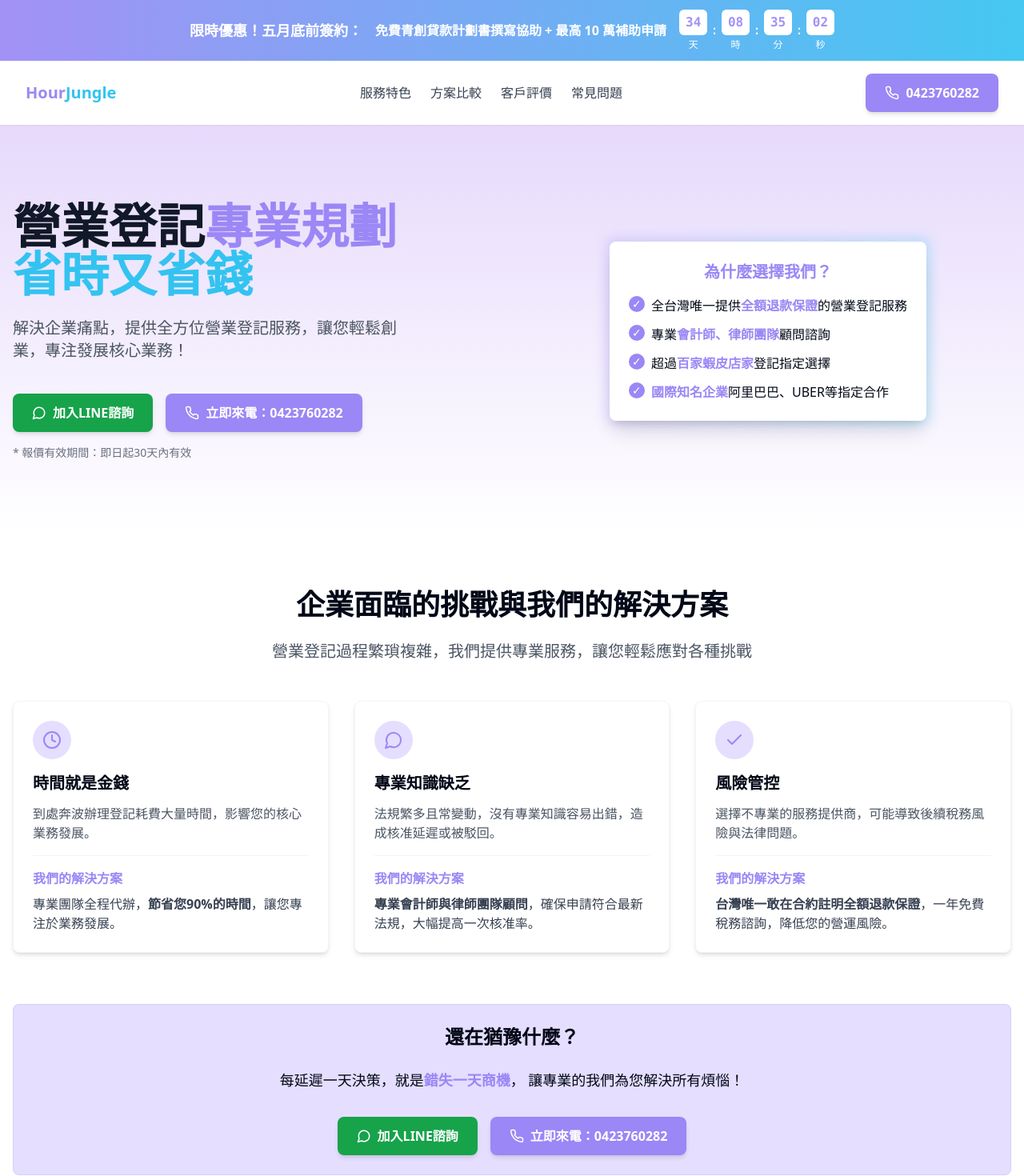
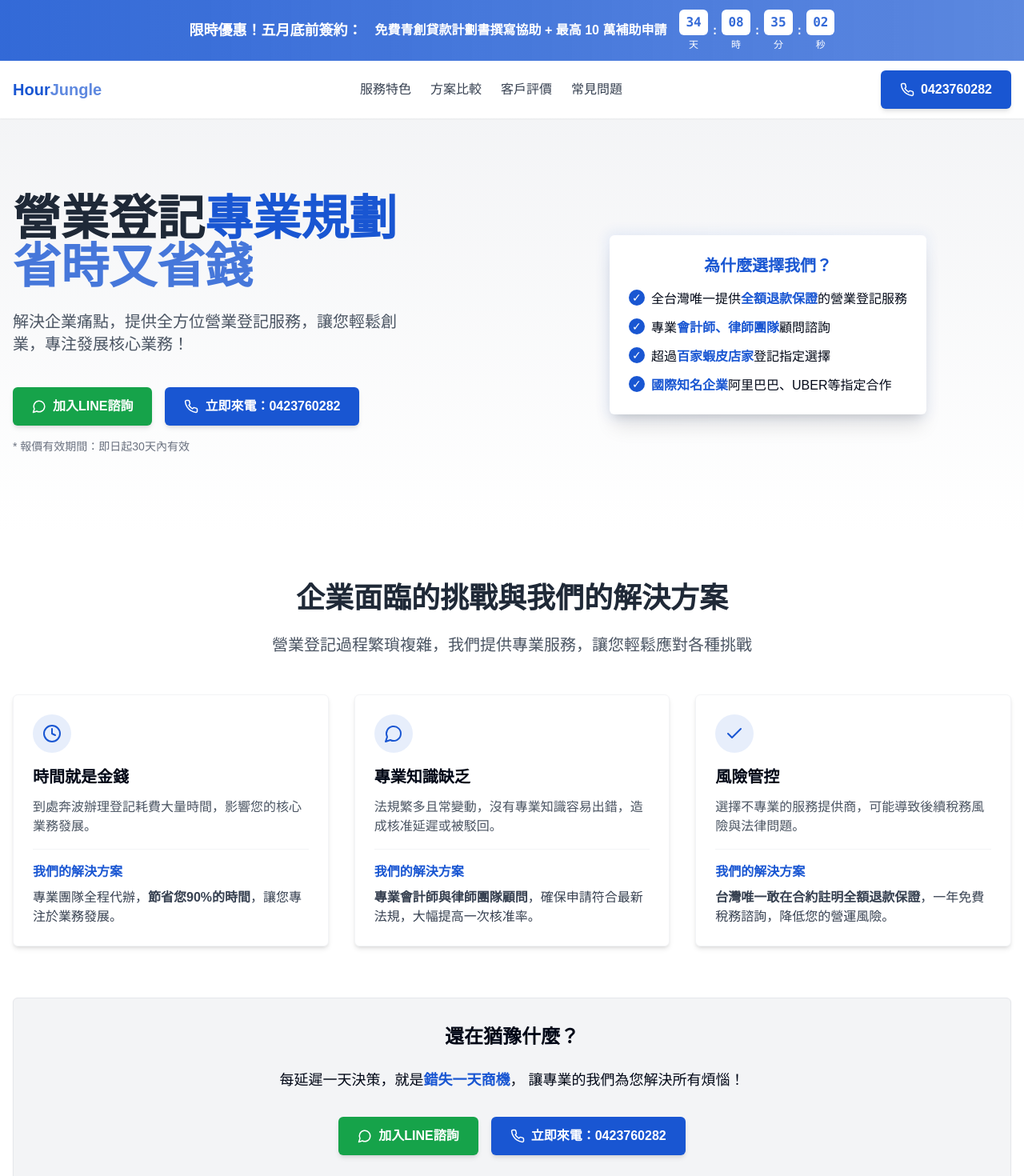
Before and after one commit to lgscvb/hourjungle-sales-booster, a React (Vite) app: page / in a window 1280 px wide. Shown: the top 1470 px of the page at 80% size. Built offline with nearby package versions, Linux system fonts and the light colour scheme.

Commit message:
Refactor: Update website style
Update the website's style to match the main website's visual style.

```diff
--- a/src/components/CountdownBanner.tsx
+++ b/src/components/CountdownBanner.tsx
@@ -34,7 +34,7 @@ const CountdownBanner: React.FC = () => {
   }, []);
 
   return (
-    <div className="bg-gradient-to-r from-brand-purple to-brand-blue text-white py-3 animate-pulse-slow">
+    <div className="bg-gradient-to-r from-primary to-primary/80 text-white py-3 animate-pulse-slow">
       <div className="container mx-auto px-4">
         <div className="flex flex-col md:flex-row items-center justify-center text-center gap-2 md:gap-4">
           <span className="font-semibold text-lg">限時優惠！五月底前簽約：</span>
@@ -43,28 +43,28 @@ const CountdownBanner: React.FC = () => {
           </span>
           <div className="flex items-center gap-1 font-mono">
             <div className="flex flex-col items-center">
-              <span className="bg-white text-brand-purple px-2 py-1 rounded-md text-sm md:text-base font-bold">
+              <span className="bg-white text-primary px-2 py-1 rounded-md text-sm md:text-base font-bold">
                 {timeLeft.days.toString().padStart(2, "0")}
               </span>
               <span className="text-xs mt-1">天</span>
             </div>
             :
             <div className="flex flex-col items-center">
-              <span className="bg-white text-brand-purple px-2 py-1 rounded-md text-sm md:text-base font-bold">
+              <span className="bg-white text-primary px-2 py-1 rounded-md text-sm md:text-base font-bold">
                 {timeLeft.hours.toString().padStart(2, "0")}
               </span>
               <span className="text-xs mt-1">時</span>
             </div>
             :
             <div className="flex flex-col items-center">
-              <span className="bg-white text-brand-purple px-2 py-1 rounded-md text-sm md:text-base font-bold">
+              <span className="bg-white text-primary px-2 py-1 rounded-md text-sm md:text-base font-bold">
                 {timeLeft.minutes.toString().padStart(2, "0")}
               </span>
               <span className="text-xs mt-1">分</span>
             </div>
             :
             <div className="flex flex-col items-center">
-              <span className="bg-white text-brand-purple px-2 py-1 rounded-md text-sm md:text-base font-bold">
+              <span className="bg-white text-primary px-2 py-1 rounded-md text-sm md:text-base font-bold">
                 {timeLeft.seconds.toString().padStart(2, "0")}
               </span>
               <span className="text-xs mt-1">秒</span>
--- a/src/components/Features.tsx
+++ b/src/components/Features.tsx
@@ -5,7 +5,7 @@ import { Check, Clock, MessageCircle, Phone } from "lucide-react";
 const Features: React.FC = () => {
   return (
     <section id="features" className="py-16 bg-white">
-      <div className="container mx-auto px-4">
+      <div className="container-custom">
         <h2 className="section-title">企業面臨的挑戰與我們的解決方案</h2>
         <p className="section-subtitle">
           營業登記過程繁瑣複雜，我們提供專業服務，讓您輕鬆應對各種挑戰
@@ -14,15 +14,15 @@ const Features: React.FC = () => {
         <div className="grid grid-cols-1 md:grid-cols-3 gap-8 mt-12">
           {/* Pain Point 1 */}
           <div className="feature-card">
-            <div className="rounded-full bg-brand-light-purple w-12 h-12 flex items-center justify-center mb-4">
-              <Clock className="text-brand-purple" size={24} />
+            <div className="rounded-full bg-primary/10 w-12 h-12 flex items-center justify-center mb-4">
+              <Clock className="text-primary" size={24} />
             </div>
             <h3 className="text-xl font-bold mb-3">時間就是金錢</h3>
             <p className="text-gray-600 mb-4">
               到處奔波辦理登記耗費大量時間，影響您的核心業務發展。
             </p>
             <div className="border-t border-gray-100 pt-4 mt-auto">
-              <h4 className="font-semibold text-brand-purple mb-2">我們的解決方案</h4>
+              <h4 className="font-semibold text-primary mb-2">我們的解決方案</h4>
               <p className="text-gray-700">
                 專業團隊全程代辦，<strong>節省您90%的時間</strong>，讓您專注於業務發展。
               </p>
@@ -31,15 +31,15 @@ const Features: React.FC = () => {
 
           {/* Pain Point 2 */}
           <div className="feature-card">
-            <div className="rounded-full bg-brand-light-purple w-12 h-12 flex items-center justify-center mb-4">
-              <MessageCircle className="text-brand-purple" size={24} />
+            <div className="rounded-full bg-primary/10 w-12 h-12 flex items-center justify-center mb-4">
+              <MessageCircle className="text-primary" size={24} />
             </div>
             <h3 className="text-xl font-bold mb-3">專業知識缺乏</h3>
             <p className="text-gray-600 mb-4">
               法規繁多且常變動，沒有專業知識容易出錯，造成核准延遲或被駁回。
             </p>
             <div className="border-t border-gray-100 pt-4 mt-auto">
-              <h4 className="font-semibold text-brand-purple mb-2">我們的解決方案</h4>
+              <h4 className="font-semibold text-primary mb-2">我們的解決方案</h4>
               <p className="text-gray-700">
                 <strong>專業會計師與律師團隊顧問</strong>，確保申請符合最新法規，大幅提高一次核准率。
               </p>
@@ -48,15 +48,15 @@ const Features: React.FC = () => {
 
           {/* Pain Point 3 */}
           <div className="feature-card">
-            <div className="rounded-full bg-brand-light-purple w-12 h-12 flex items-center justify-center mb-4">
-              <Check className="text-brand-purple" size={24} />
+            <div className="rounded-full bg-primary/10 w-12 h-12 flex items-center justify-center mb-4">
+              <Check className="text-primary" size={24} />
             </div>
             <h3 className="text-xl font-bold mb-3">風險管控</h3>
             <p className="text-gray-600 mb-4">
               選擇不專業的服務提供商，可能導致後續稅務風險與法律問題。
             </p>
             <div className="border-t border-gray-100 pt-4 mt-auto">
-              <h4 className="font-semibold text-brand-purple mb-2">我們的解決方案</h4>
+              <h4 className="font-semibold text-primary mb-2">我們的解決方案</h4>
               <p className="text-gray-700">
                 <strong>台灣唯一敢在合約註明全額退款保證</strong>，一年免費稅務諮詢，降低您的營運風險。
               </p>
@@ -64,10 +64,10 @@ const Features: React.FC = () => {
           </div>
         </div>
 
-        <div className="mt-16 bg-brand-light-purple p-6 rounded-lg border border-brand-purple/20">
+        <div className="mt-16 bg-secondary p-8 rounded-md border border-gray-200 shadow-sm">
           <h3 className="text-2xl font-bold text-center mb-6">還在猶豫什麼？</h3>
           <p className="text-center text-lg mb-8">
-            每延遲一天決策，就是<span className="text-brand-purple font-bold">錯失一天商機</span>，
+            每延遲一天決策，就是<span className="text-primary font-bold">錯失一天商機</span>，
             讓專業的我們為您解決所有煩惱！
           </p>
 
--- a/src/components/Hero.tsx
+++ b/src/components/Hero.tsx
@@ -1,18 +1,19 @@
+
 import React from "react";
 import { Button } from "@/components/ui/button";
 import { Phone, MessageCircle as MessageSquare } from "lucide-react";
 
 const Hero: React.FC = () => {
   return (
-    <div className="bg-gradient-to-b from-accent to-white">
-      <div className="container mx-auto px-4 py-16 md:py-24">
+    <div className="bg-gradient-to-b from-secondary to-white py-16 md:py-24">
+      <div className="container-custom">
         <div className="flex flex-col md:flex-row gap-8 items-center">
           <div className="flex-1 space-y-6">
-            <h1 className="text-4xl md:text-5xl lg:text-6xl font-bold leading-tight text-gray-900">
+            <h1 className="text-4xl md:text-5xl lg:text-6xl font-bold leading-tight text-gray-800">
               營業登記
-              <span className="text-brand-purple">專業規劃</span>
+              <span className="text-primary">專業規劃</span>
               <br />
-              <span className="text-brand-blue">省時又省錢</span>
+              <span className="text-primary/80">省時又省錢</span>
             </h1>
 
             <p className="text-xl text-gray-600 max-w-lg">
@@ -64,25 +65,25 @@ const Hero: React.FC = () => {
 
           <div className="flex-1 flex justify-center">
             <div className="relative">
-              <div className="absolute -inset-1 bg-gradient-to-r from-brand-purple to-brand-blue rounded-lg blur opacity-30"></div>
-              <div className="bg-white p-6 rounded-lg shadow-xl relative">
-                <h3 className="text-xl font-bold text-center mb-4 text-brand-purple">為什麼選擇我們？</h3>
+              <div className="absolute -inset-1 bg-gradient-to-r from-primary/30 to-primary/20 rounded-lg blur opacity-30"></div>
+              <div className="bg-white p-6 rounded-md shadow-xl relative">
+                <h3 className="text-xl font-bold text-center mb-4 text-primary">為什麼選擇我們？</h3>
                 <ul className="space-y-3">
                   <li className="flex items-start">
-                    <span className="inline-flex items-center justify-center h-5 w-5 rounded-full bg-brand-purple text-white text-sm mr-2">✓</span>
-                    <span>全台灣唯一提供<strong className="text-brand-purple">全額退款保證</strong>的營業登記服務</span>
+                    <span className="inline-flex items-center justify-center h-5 w-5 rounded-full bg-primary text-white text-sm mr-2">✓</span>
+                    <span>全台灣唯一提供<strong className="text-primary">全額退款保證</strong>的營業登記服務</span>
                   </li>
                   <li className="flex items-start">
-                    <span className="inline-flex items-center justify-center h-5 w-5 rounded-full bg-brand-purple text-white text-sm mr-2">✓</span>
-                    <span>專業<strong className="text-brand-purple">會計師、律師團隊</strong>顧問諮詢</span>
+                    <span className="inline-flex items-center justify-center h-5 w-5 rounded-full bg-primary text-white text-sm mr-2">✓</span>
+                    <span>專業<strong className="text-primary">會計師、律師團隊</strong>顧問諮詢</span>
                   </li>
                   <li className="flex items-start">
-                    <span className="inline-flex items-center justify-center h-5 w-5 rounded-full bg-brand-purple text-white text-sm mr-2">✓</span>
-                    <span>超過<strong className="text-brand-purple">百家蝦皮店家</strong>登記指定選擇</span>
+                    <span className="inline-flex items-center justify-center h-5 w-5 rounded-full bg-primary text-white text-sm mr-2">✓</span>
+                    <span>超過<strong className="text-primary">百家蝦皮店家</strong>登記指定選擇</span>
                   </li>
                   <li className="flex items-start">
-                    <span className="inline-flex items-center justify-center h-5 w-5 rounded-full bg-brand-purple text-white text-sm mr-2">✓</span>
-                    <span><strong className="text-brand-purple">國際知名企業</strong>阿里巴巴、UBER等指定合作</span>
+                    <span className="inline-flex items-center justify-center h-5 w-5 rounded-full bg-primary text-white text-sm mr-2">✓</span>
+                    <span><strong className="text-primary">國際知名企業</strong>阿里巴巴、UBER等指定合作</span>
                   </li>
                 </ul>
               </div>
--- a/src/components/Navbar.tsx
+++ b/src/components/Navbar.tsx
@@ -5,21 +5,21 @@ import { Phone } from "lucide-react";
 
 const Navbar: React.FC = () => {
   return (
-    <header className="sticky top-0 z-50 bg-white shadow-sm py-4">
-      <div className="container mx-auto flex items-center justify-between">
+    <header className="sticky top-0 z-50 bg-white shadow-sm py-3">
+      <div className="container-custom flex items-center justify-between">
         <div className="flex items-center">
           <a href="https://www.hourjungle.com/" target="_blank" rel="noopener noreferrer">
-            <h1 className="text-xl font-bold text-brand-purple">
-              Hour<span className="text-brand-blue">Jungle</span>
+            <h1 className="text-xl font-bold text-primary">
+              Hour<span className="text-primary/70">Jungle</span>
             </h1>
           </a>
         </div>
 
         <nav className="hidden md:flex gap-6 items-center">
-          <a href="#features" className="text-gray-700 hover:text-brand-purple transition-colors">服務特色</a>
-          <a href="#pricing" className="text-gray-700 hover:text-brand-purple transition-colors">方案比較</a>
-          <a href="#testimonials" className="text-gray-700 hover:text-brand-purple transition-colors">客戶評價</a>
-          <a href="#faq" className="text-gray-700 hover:text-brand-purple transition-colors">常見問題</a>
+          <a href="#features" className="text-gray-700 hover:text-primary transition-colors">服務特色</a>
+          <a href="#pricing" className="text-gray-700 hover:text-primary transition-colors">方案比較</a>
+          <a href="#testimonials" className="text-gray-700 hover:text-primary transition-colors">客戶評價</a>
+          <a href="#faq" className="text-gray-700 hover:text-primary transition-colors">常見問題</a>
         </nav>
 
         <div className="flex items-center gap-2">
--- a/src/components/Testimonials.tsx
+++ b/src/components/Testimonials.tsx
@@ -47,8 +47,8 @@ const renderStars = (rating: number) => {
 
 const Testimonials: React.FC = () => {
   return (
-    <section id="testimonials" className="py-16 bg-white">
-      <div className="container mx-auto px-4">
+    <section id="testimonials" className="py-16 bg-secondary">
+      <div className="container-custom">
         <h2 className="section-title">客戶評價</h2>
         <p className="section-subtitle">
           看看我們的客戶如何評價我們的服務
@@ -65,7 +65,7 @@ const Testimonials: React.FC = () => {
               {testimonials.map((testimonial, index) => (
                 <CarouselItem key={index} className="pl-1 md:basis-1/2 lg:basis-1/3">
                   <div className="p-1">
-                    <Card className="p-6 h-full flex flex-col">
+                    <Card className="p-6 h-full flex flex-col border border-gray-200 shadow-sm">
                       <div className="flex mb-3">
                         {renderStars(testimonial.rating)}
                       </div>
--- a/src/index.css
+++ b/src/index.css
@@ -14,16 +14,16 @@
     --popover: 0 0% 100%;
     --popover-foreground: 222.2 84% 4.9%;
 
-    --primary: 265 80% 74%;
+    --primary: 220 79% 46%;
     --primary-foreground: 210 40% 98%;
 
-    --secondary: 227 92% 58%;
-    --secondary-foreground: 210 40% 98%;
+    --secondary: 220 14% 96%;
+    --secondary-foreground: 220 79% 46%;
 
     --muted: 210 40% 96.1%;
     --muted-foreground: 215.4 16.3% 46.9%;
 
-    --accent: 262 84% 92%;
+    --accent: 220 14% 96%;
     --accent-foreground: 222.2 47.4% 11.2%;
 
     --destructive: 0 84.2% 60.2%;
@@ -31,7 +31,7 @@
 
     --border: 214.3 31.8% 91.4%;
     --input: 214.3 31.8% 91.4%;
-    --ring: 262 84% 75%;
+    --ring: 221 83% 53%;
 
     --radius: 0.5rem;
 
@@ -55,7 +55,7 @@
     --popover: 222.2 84% 4.9%;
     --popover-foreground: 210 40% 98%;
 
-    --primary: 265 80% 74%;
+    --primary: 217.2 91.2% 59.8%;
     --primary-foreground: 222.2 47.4% 11.2%;
 
     --secondary: 217.2 32.6% 17.5%;
@@ -92,16 +92,17 @@
 
   body {
     @apply bg-background text-foreground;
+    font-family: 'Noto Sans TC', sans-serif;
   }
 }
 
 @layer components {
   .cta-button {
-    @apply bg-brand-purple hover:bg-brand-dark-purple text-white font-bold py-3 px-6 rounded-lg transition-all duration-300 transform hover:scale-105 shadow-md flex items-center justify-center gap-2;
+    @apply bg-primary hover:bg-primary/90 text-white font-bold py-3 px-6 rounded-md transition-all duration-300 shadow-md flex items-center justify-center gap-2;
   }
 
   .section-title {
-    @apply text-3xl md:text-4xl font-bold mb-6 text-center;
+    @apply text-3xl md:text-4xl font-bold mb-6 text-center text-gray-800;
   }
 
   .section-subtitle {
@@ -109,6 +110,10 @@
   }
 
   .feature-card {
-    @apply bg-white p-6 rounded-lg shadow-md border border-gray-100 transition-all duration-300 hover:shadow-xl;
+    @apply bg-white p-6 rounded-md shadow-md border border-gray-100 transition-all duration-300 hover:shadow-lg;
+  }
+
+  .container-custom {
+    @apply container mx-auto px-4 max-w-7xl;
   }
 }
--- /dev/null
+++ b/src/index.html
@@ -0,0 +1,18 @@
+
+<!DOCTYPE html>
+<html lang="zh-TW">
+  <head>
+    <meta charset="UTF-8" />
+    <link rel="icon" type="image/svg+xml" href="/favicon.ico" />
+    <meta name="viewport" content="width=device-width, initial-scale=1.0" />
+    <meta name="description" content="HourJungle 專業營業登記服務，解決創業難題，讓您創業無憂" />
+    <title>HourJungle 營業登記服務 - 專業規劃，省時又省錢</title>
+    <link rel="preconnect" href="https://fonts.googleapis.com">
+    <link rel="preconnect" href="https://fonts.gstatic.com" crossorigin>
+    <link href="https://fonts.googleapis.com/css2?family=Noto+Sans+TC:wght@400;500;700&display=swap" rel="stylesheet">
+  </head>
+  <body>
+    <div id="root"></div>
+    <script type="module" src="/src/main.tsx"></script>
+  </body>
+</html>
```
Also changed, not shown: src/components/ContactCTA.tsx (+21 -20 lines), src/components/FAQ.tsx (+21 -21 lines), src/components/Footer.tsx (+5 -4 lines), tailwind.config.ts (+7 -7 lines).
